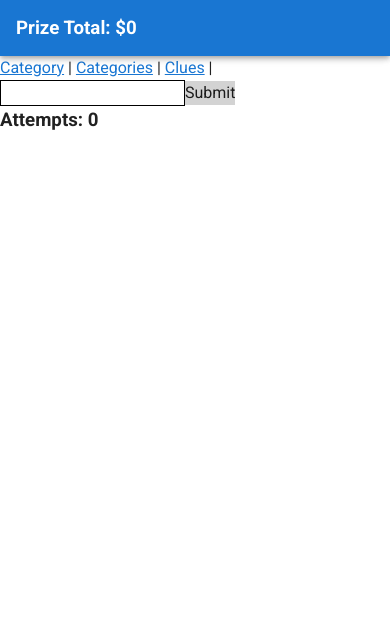
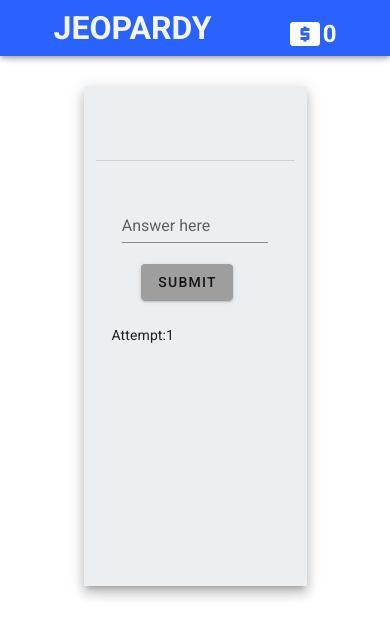
Before and after one commit to sashat14/jeopardy-emulator, a Vue app: page /category/1/1 in a window 390 px wide. Shown: the top 638 px of the page. Built offline with nearby package versions, Linux system fonts and the light colour scheme; no server answers.

Commit message:
responsive

```diff
--- a/src/App.vue
+++ b/src/App.vue
@@ -3,17 +3,18 @@
     <v-app>
       <v-app-bar
         app
-        color="primary"
+        color="blue accent-4"
         dark
       >
-      <h3>Prize Total: ${{getPrize}}</h3>
+      <div class="header">
+        <h1><router-link to="/">JEOPARDY</router-link></h1>
+        <div class="prize">
+          <img src="./assets/cash-usd.png" />
+          <h2>{{getPrize}}</h2>
+        </div>
+      </div>
       </v-app-bar>
       <v-content>
-        <div>
-          <router-link to="/category/:id">Category</router-link> |
-          <router-link to="/">Categories</router-link> |
-          <router-link to="/category/:id/:value">Clues</router-link> |
-        </div>
         <router-view></router-view>
       </v-content>
     </v-app>
@@ -32,3 +33,19 @@
   }
 };
 </script>
+
+<style scoped>
+  .header{
+    width:100%;
+    display: flex;
+    justify-content: space-around;
+  }
+  .prize{
+    display: flex;
+    align-items: flex-end;
+  }
+  header a{
+    text-decoration: none;
+    color: whitesmoke;
+  }
+</style>
--- a/src/store/modules/clue.js
+++ b/src/store/modules/clue.js
@@ -13,14 +13,20 @@
 
     incrementPrize({commit}, clue) {
         let clueValue = clue.value;
-        commit('setPrize', clueValue);
+        commit('increasePrize', clueValue);
+    },
+
+    decrementPrize({commit}, clue) {
+        let clueValue = clue.value;
+        commit('decreasePrize', clueValue)
     }
 };
 
 
 const mutations = {
     setClue: (state, clue) => (state.clue = clue),
-    setPrize: (state, prize) => (state.prize += prize)
+    increasePrize: (state, prize) => (state.prize += prize),
+    decreasePrize:(state, prize) => (state.prize -= prize)
 };
 
 const getters = {
--- a/src/store/modules/clues.js
+++ b/src/store/modules/clues.js
@@ -6,7 +6,7 @@
 
 const actions = {
     async getClues({ commit }, id){
-        const response = await axios.get(`http://www.jservice.io/api/clues?count=6&category=${id}`);
+        const response = await axios.get(`http://www.jservice.io/api/clues?count=5&category=${id}`);
         commit('setClues', response.data);
     }
 };
--- a/src/views/Categories.vue
+++ b/src/views/Categories.vue
@@ -1,10 +1,18 @@
 <template>
-  <div class="home">
-    <h1>Categories</h1>
-    <div v-for="category in allCategories" :key="category.id">
-    <router-link :to="`/category/${category.id}`">{{category.title}}</router-link>
+  <div v-if="allCategories.length>0"  class="categories-container">
+    <!-- <h1>Categories</h1> -->
+    <div v-for="category in allCategories" :key="category.id" class="border">
+      <template>
+        <v-card class="d-inline-block mx-auto" :to="`/category/${category.id}`"
+        width="350px" height="250px" color="blue accent-4" :hover="true" :tile="true"
+        >
+          <v-container class="categories-text">
+            <div class="c-text">{{category.title}}</div>
+          </v-container>
+        </v-card>
+      </template>
+    <!-- <router-link :to="`/category/${category.id}`">{{category.title}}</router-link> -->
     </div>
-    <router-view></router-view>
   </div>
 </template>
 
@@ -24,3 +32,35 @@
   computed: mapGetters(['allCategories'])
 }
 </script>
+
+<style>
+  .categories-container{
+    display: flex;
+    justify-content: center;
+    align-content: center;
+    flex-wrap: wrap;
+    margin-top: 75px;
+  }
+
+  .categories-text{
+    display: flex;
+    justify-content: center;
+    align-content: center;
+    text-align: center;
+    padding: 80px 0 !important;
+  }
+
+  .c-text{
+    height: 100px;
+    font-size: 2rem;
+    font-weight:bold;
+    display: flex;
+    justify-content: center;
+    align-items: center;
+    color: whitesmoke;
+  }
+
+  .border{
+  border: solid black 2.5px;
+}
+</style>
--- a/src/views/Category.vue
+++ b/src/views/Category.vue
@@ -1,12 +1,22 @@
 <template>
-  <div>
-    <h1>{{allClues[0].category.title}}</h1>
-      <div v-for="clue in allClues" :key="clue.id">
-        <div>
-          <router-link v-on:click='selected=true' class="value" :to="`/category/${clue.category.id}/${clue.value}`">{{clue.value}}</router-link>
-        </div>
+  <div class="category-container">
+    <div class="title">
+      <h1 v-if="allClues.length>0">Category: {{allClues[0].category.title}}</h1>
+    </div>
+    <div v-if="allClues.length>0" class="values-container">
+      <div v-for="clue in allClues" :key="clue.id" class="border" >
+          <template>
+          <v-card class="d-inline-block mx-auto" :to="`/category/${clue.category.id}/${clue.value}`"
+          width="250px" height="250px" color="blue accent-4" :hover="true" @click="handleValue"
+          :tile="true"
+          >
+            <v-container class="categories-text">
+              <div class="c-text">{{clue.value}}</div>
+            </v-container>
+          </v-card>
+        </template>
       </div>
-      <router-view></router-view>
+      </div>
   </div>
 </template>
 
@@ -25,12 +35,41 @@
     this.getClues(id)
   },
   methods:{
-    ...mapActions(['getClues'])
+    ...mapActions(['getClues']),
+    handleValue: function($event) {
+      console.log(this)
+      console.log($event)
+    }
   },
   computed: mapGetters(['allClues'])
 }
 </script>
 
-<style>
+<style scoped>
+.category-container{
+    display: flex;
+    justify-content: center;
+    align-content: center;
+    flex-wrap: wrap;
+    flex-direction: column;
+}
+
+.values-container{
+    display: flex;
+    justify-content: center;
+    align-content: center;
+    flex-wrap: wrap;
+    margin-top: 75px;
+    box-shadow: 5px 5px 8px 5px rgba(10, 13, 25, 0.51);
+  }
+
+.title{
+  text-align: center;
+  margin-top:50px;
+  padding: 25px;
+  background: lightgray;
+  box-shadow: 5px 5px 8px 5px rgba(10, 13, 25, 0.61);
+}
+
 
 </style>
--- a/src/views/Clue.vue
+++ b/src/views/Clue.vue
@@ -1,14 +1,64 @@
 <template>
-  <div class="question">
-    <h3>{{singleClue.question}}</h3>
-    <input :disabled="disable" v-model="playerAnswer" />
-    <button v-on:click="checkAnswers">Submit</button>
-    <h4 v-if="correctAnswer" style="background:green">Correct</h4>
-    <h4 v-else-if="correctAnswer===false && attempts < 3">Wrong: Please try again </h4>
-    <h4 v-if="attempts === 3">
-      Sorry the correct answer is: {{singleClue.answer}}
-    </h4>
-    <h3>Attempts: {{attempts}}</h3>
+  <div class="question-container">
+    <template>
+    <div class="padding-1">
+      <template>
+      <v-card
+        class="mx-auto card"
+        elevation=8 color="blue-grey lighten-5" :tile="true"
+      >
+      <v-container>
+    <v-card-text class="card-text">
+      <h3 class="display-1 text--primary">{{singleClue.question}}</h3>
+    </v-card-text>
+    <v-divider></v-divider>
+    <v-card-actions class="actions center">
+      <template>
+      <v-form
+      ref="form"
+      class="form center-2"
+      @submit="checkAnswers"
+    >
+      <v-text-field
+        v-model="playerAnswer"
+        label="Answer here"
+        class="input"
+        required
+      ></v-text-field>
+
+      <v-btn
+        color="blue-grey grey lighten-2--text"
+        class="mr-4"
+        @click="checkAnswers"
+      >
+        Submit
+      </v-btn>
+    </v-form>
+    </template>
+    </v-card-actions>
+
+    <v-card-text>
+      <p>Attempt:{{attempts}}</p>
+    </v-card-text>
+    </v-container>
+  </v-card>
+  </template>
+  <v-banner v-if="isSubmitted" class="actions"
+  single-line transition="slide-y-transition"
+  :color="correctAnswer?'success':'red'"
+  >
+      <h4 v-if="correctAnswer">Correct</h4>
+      <h4 v-if="correctAnswer===false && attempts < 4">Wrong: Please try again </h4>
+      <h4 v-if="attempts===4 && correctAnswer===false">
+        Sorry the correct answer is: {{singleClue.answer}}
+      </h4>
+      <template v-slot:actions="{ dismiss }">
+        <v-btn class="reset" text color="grey darken-4" @click="dismiss(); reset()">Dismiss</v-btn>
+      </template>
+    </v-banner>
+
+    </div>
+</template>
   </div>
 </template>
 
@@ -21,8 +71,9 @@
     return {
       playerAnswer:"",
       correctAnswer: null,
-      attempts:0,
-      disable:false
+      attempts:1,
+      interval:'',
+      isSubmitted: false
     }
   },
   created: function() {
@@ -33,17 +84,23 @@
     this.getClue(values)
   },
   methods: {
-    ...mapActions(['getClue', 'incrementPrize']),
+    ...mapActions(['getClue', 'incrementPrize', 'decrementPrize']),
     direct: function(){
-      setInterval(()=>{
+     this.interval = setInterval(()=>{
         this.$router.push('/')
-      }, 3000)
+        .catch(err=>{
+          console.log(err)
+        })
+      }, 4000)
     },
-    checkAnswers: function() {
+    checkAnswers: function($event) {
+      console.log($event);
       const lowerCaseAnswer = this.singleClue.answer.toLowerCase();
       const lowerCasePlayerAnswer = this.playerAnswer.toLowerCase();
 
-      if(lowerCaseAnswer.includes(lowerCasePlayerAnswer) === true){
+      $event.preventDefault();
+
+      if(lowerCaseAnswer === lowerCasePlayerAnswer){
         this.correctAnswer = true;
         this.incrementPrize(this.singleClue);
         this.direct();
@@ -52,32 +109,88 @@
         this.attempts+=1
         this.playerAnswer=""
       }
-      if(this.attempts===3){
-        this.disable = true;
+      if(this.attempts===4 && this.correctAnswer===false){
+        this.decrementPrize(this.singleClue);
         this.direct();
       }
+      console.log(lowerCaseAnswer)
+      console.log(lowerCasePlayerAnswer)
+      console.log(this.singleClue.answer)
+      this.isSubmitted=true;
+      console.log($event);
+    },
+    reset: function() {
+      this.isSubmitted=false;
     }
   },
   computed:{
     ...mapGetters(['singleClue', 'getPrize'])
   },
   beforeDestroy: function() {
-    clearInterval(this.direct)
+    clearInterval(this.interval)
   }
 }
 </script>
 
 <style scoped>
-input{
-  border: solid black 1px;
+.center{
+  display: flex;
+  flex-direction: column;
+  justify-content: center;
+  align-content: center;
 }
-
-h4{
-  background: red;
-  color: whitesmoke;
+.center-2{
+  display: flex;
+  flex-direction: column;
+  justify-content: center;
+  align-items: center;
 }
-
-button{
-  background: lightgray;
+.question-container{
+  display: flex;
+  justify-content: center;
+  align-content: center;
+}
+.question{
+  display: flex;
+  flex-direction: column;
+  justify-content: center;
+  align-content: center;
+  border: solid black 1.5px;
+  margin-top: 100px;
+  padding:100px;
+}
+.padding-1{
+  padding:75px;
+}
+.card{
+  padding:70px;
+  width: 70%;
+  height: 475px;
+}
+.form{
+  width:80%;
+}
+.input{
+  width:100%;
+}
+.card-text{
+  margin-bottom: 30px;
+}
+.actions{
+  margin-top:50px;
+}
+@media only screen and (max-width: 600px) {
+   .padding-1{
+     padding: 0;
+   }
+   .card{
+     padding: 0;
+     width:100%;
+     height:500px;
+     margin-top:30px;
+   }
+   .actions{
+     margin-top:25px;
+   }
 }
 </style>
```
Also changed, not shown: src/assets/cash-usd.png (added).
